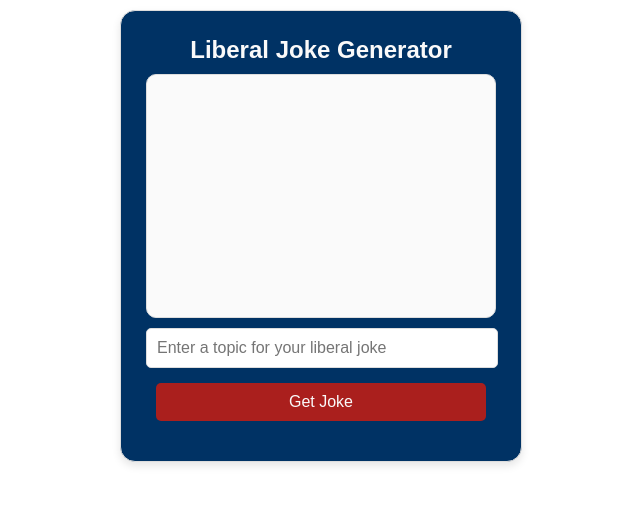
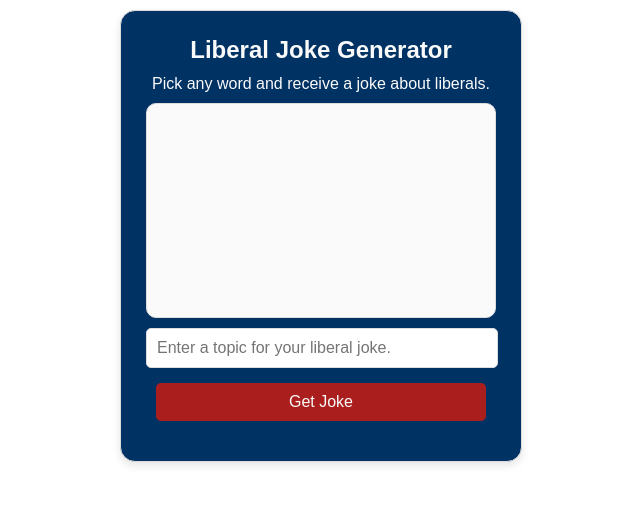
Before and after one commit to redelephantrepublican/joke-assistant, a Flask app: page / in a window 1280 px wide. Shown: the top 505 px of the page, without its empty margins (319-959 px from the left). Run offline with Flask 3, Linux system fonts and the light colour scheme.

Commit message:
Included instructions under title

```diff
--- a/templates/index.html
+++ b/templates/index.html
@@ -4,7 +4,8 @@
 <head>
     <title>Liberal Joke Generator</title>
 
-<style>/* Styling for the <body> element */
+<style>
+/* Styling for the <body> element */
 body {
     font-family: Arial, sans-serif;
     /* Set the font family */
@@ -52,8 +53,19 @@ body {
 #chatbox h2 {
     color: #fafafa;
     /* Set the text color */
-    margin: 0 0 10px 0;
+    margin: 0 0 1px 0;
     /* Added margin to the title for spacing */
+}
+/* Styling for the (<p> instruction line) */
+.instruction {
+    color: #fafafa;
+    /* Example: Sets the text color */
+    font-size: 16px;
+    /* Example: Sets the font size */
+    margin: 10px 0;
+    /* Example: Adds spacing above and below the paragraph */
+    text-align: center;
+    /* Example: Centers the text */
 }
 /* Styling for the #chatlogs element */
 #chatlogs {
@@ -150,8 +162,9 @@ button:hover {
 <body>
     <div id="chatbox">
         <h2>Liberal Joke Generator</h2>
+        <p class="instruction">Pick any word and receive a joke about liberals.</p>
         <div id="chatlogs"></div>
-        <input type="text" id="userInput" placeholder="Enter a topic for your liberal joke">
+        <input type="text" id="userInput" placeholder="Enter a topic for your liberal joke.">
         <button onclick="getJoke()">Get Joke</button>
     </div>
 <script>
```
